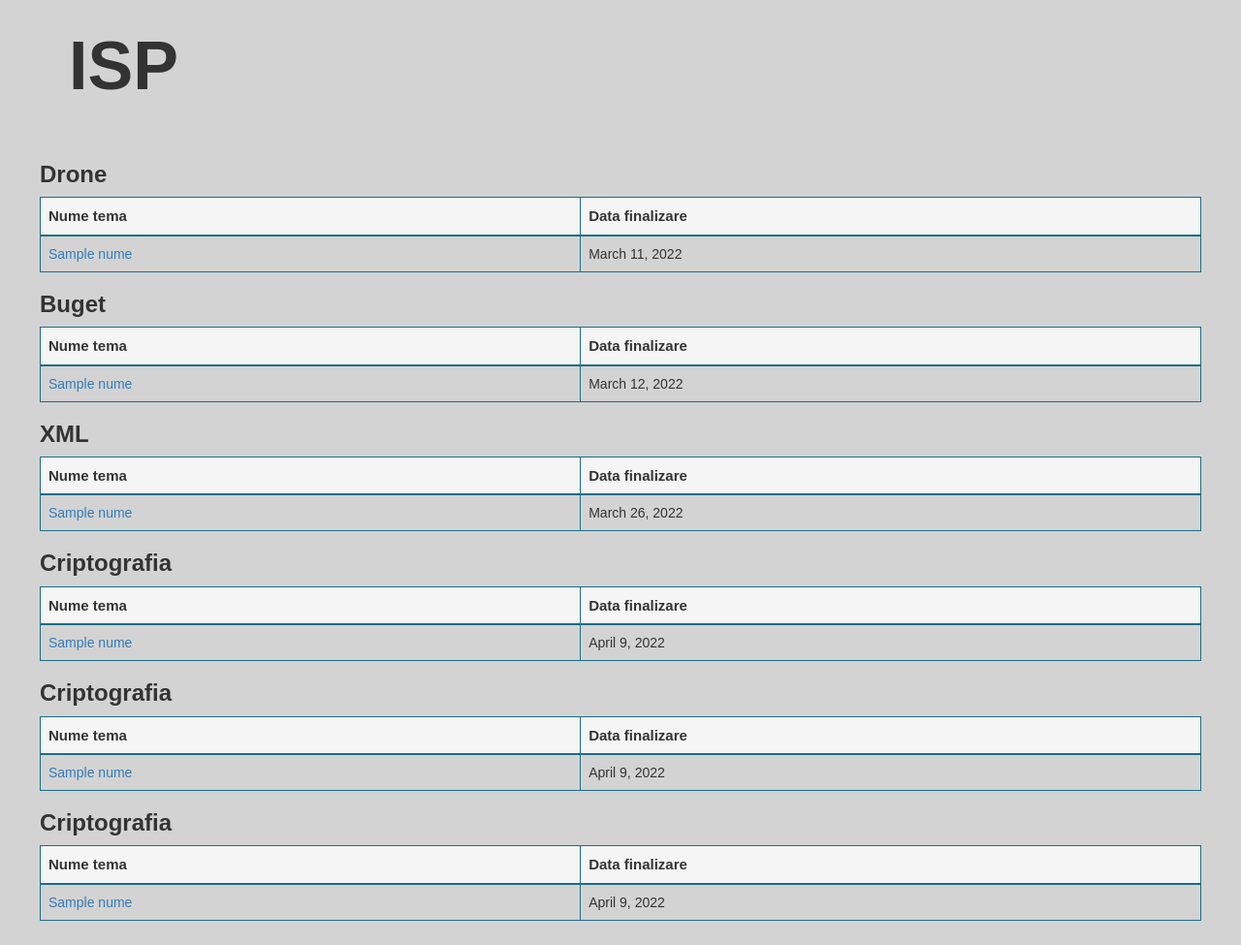
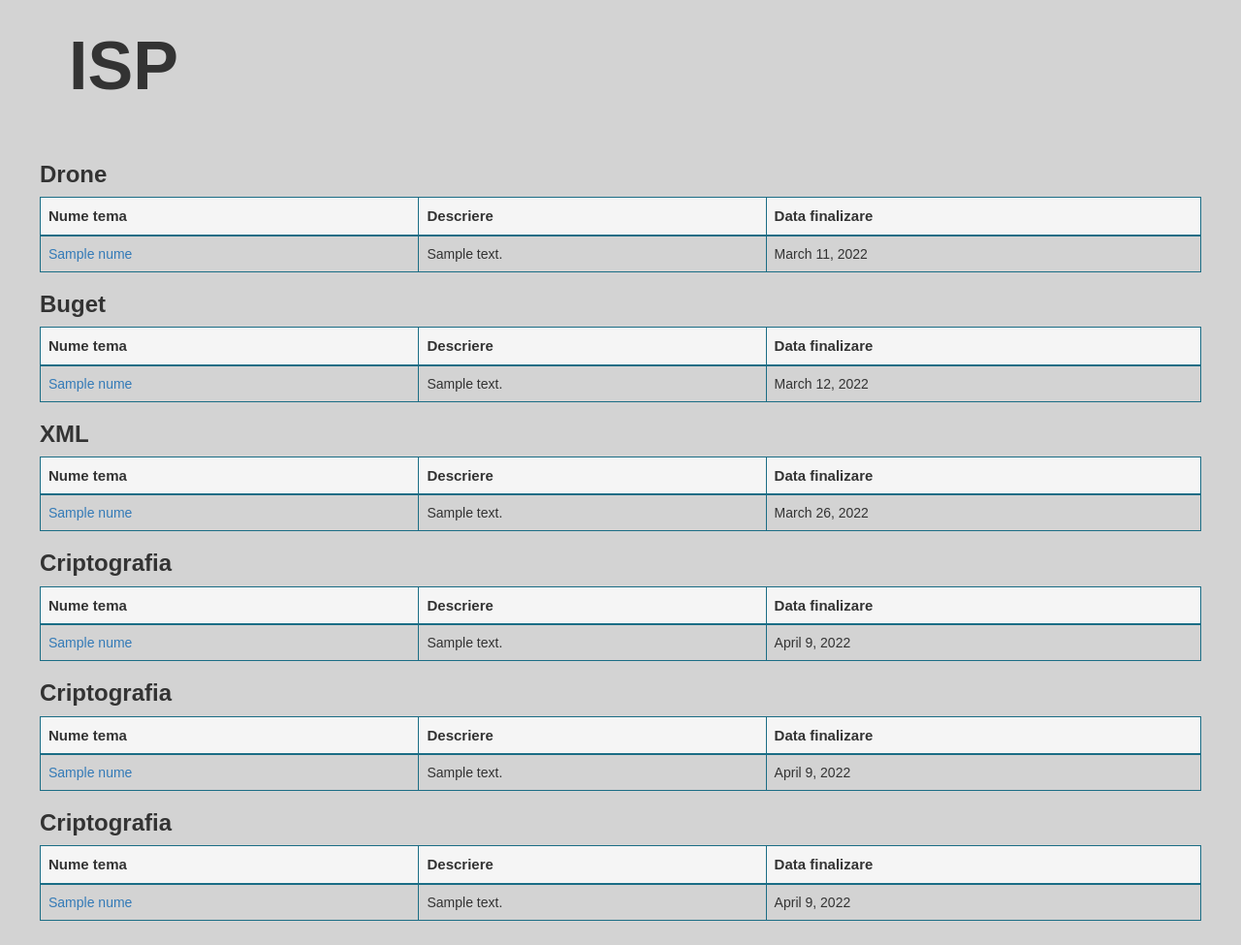
Before and after one commit to malinastanciu/proiectLicenta, a Django app: template application/templates/application/student/disciplinaStudent.html in a window 1280 px wide. Shown: the part 73-1048 px from the top of the page at 97% size. Run offline with Django 3.2, Linux system fonts and the light colour scheme; data comes from the database, SQL or seed files in the repository; both versions use the stored data as it was after the commit; the template is opened without the code that fills it: values that come from a table or form of the project are taken from there, most other values are stand-ins (such as "Sample title", 1, 10 or a date in 2020); some libraries are stand-ins or nearby versions.

Commit message:
some updates

```diff
--- a/application/templates/application/profesor/vizualizareTema.html
+++ b/application/templates/application/profesor/vizualizareTema.html
@@ -6,7 +6,7 @@
 {% endblock %}
 {% block article %}
     <link rel="stylesheet" href="{% static 'application/css/vizualizareTema.css' %}">
-        <h3><b>Informatii {{ tema.nume }}:</b></h3>
+    <h3 style="padding: 20px; margin-left: -20px"><b>Nume:</b> {{ tema.nume }}, <b>descriere:</b> {{ tema.descriere }}</h3>
         {% for student in studenti %}
             <h3><b>{{ student.utilizator.last_name }} {{ student.utilizator.first_name }}, grupa {{ student.grupa.nume }}</b></h3>
             {% for incarcare in incarcari %}
--- a/application/templates/application/student/disciplinaStudent.html
+++ b/application/templates/application/student/disciplinaStudent.html
@@ -13,6 +13,7 @@
                 <thead style="background-color: whitesmoke; border-color: #1b6d85; font-size: 15px">
                 <tr  style="border-color: #1b6d85">
                     <th  style="border-color: #1b6d85">Nume tema</th>
+                    <th  style="border-color: #1b6d85">Descriere</th>
                     <th  style="border-color: #1b6d85">Data finalizare</th>
                 </tr>
                 </thead>
@@ -22,6 +23,7 @@
                 {% for tema in teme_student %}
                     <tr class="tr">
                         <td  style="border-color: #1b6d85"><a href="{% url 'temaStudent' disciplina.id tema.id %}"> {{ tema.nume }}</a></td>
+                        <td  style="border-color: #1b6d85">{{ tema.descriere }}</td>
                         <td  style="border-color: #1b6d85">{{ proiect.data_finalizare }}</td>
                     </tr>
                 {% endfor %}
```
Also changed, not shown: db.sqlite3.
